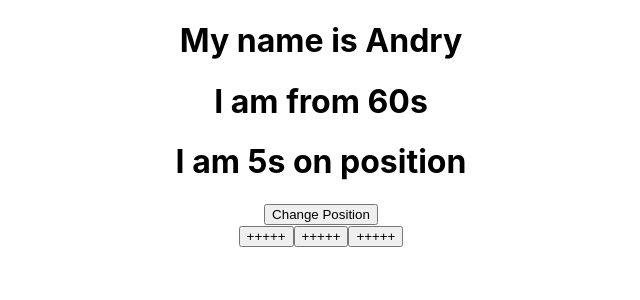
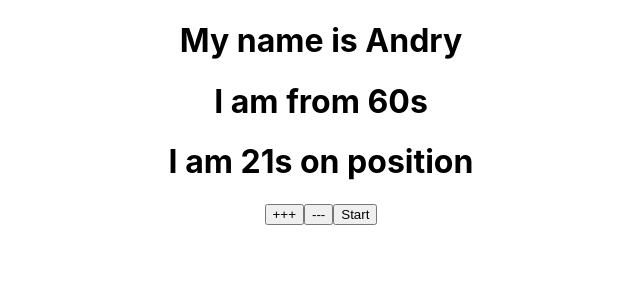
Before and after one commit to AndryFursa/project_1, a React (Create React App) app: page / in a window 1280 px wide. Shown: the top 300 px of the page, without its empty margins (319-959 px from the left). Built offline with nearby package versions, Linux system fonts and the light colour scheme.

Commit message:
states add

```diff
--- a/src/components/Button/Button.js
+++ b/src/components/Button/Button.js
@@ -1,5 +1,5 @@
 function Button() {
-  return <button className="Button">+++++</button>
+  return <button>+++++</button>
 }
 
 export default Button
--- a/src/components/app/App.js
+++ b/src/components/app/App.js
@@ -1,7 +1,6 @@
 import './App.css'
-import Me from '../me/Me'
+import Me from '../Me/Me'
 import Data from '../../data/Data'
-import Button from '../Button/Button'
 
 // function changeTextButton(text) {
 //   const newTextButton = text + '12'
@@ -10,13 +9,11 @@ import Button from '../Button/Button'
 // console.log(changeTextButton)
 
 function App() {
-  const { name, years } = Data
+  const { name, years, textButton } = Data
   return (
     <div className="App">
-      <Me name={name} years={years} />
-      <Button />
-      <Button />
-      <Button />
+      <Me name={name} years={years} textButton={textButton} />
+
       <header className="App-header"></header>
     </div>
   )
--- a/src/components/me/Me.js
+++ b/src/components/me/Me.js
@@ -1,34 +1,32 @@
-import { Component } from 'react'
+import { useState } from 'react'
 
-class Me extends Component {
-  constructor(props) {
-    super(props)
-    this.state = {
-      position: 5,
-      textButton: 'Change Position',
+const Me = ({ name, years }) => {
+  const [position, setPosition] = useState(21)
+  const [textButton, setTextButton] = useState(true)
+
+  function changeTextButton() {
+    setTextButton(!textButton)
   }
+  function changePosition({ i }) {
+    setPosition(position + i)
   }
 
-  changeTextButton = () => {
-    this.setState((state) => ({
-      position: 1 + state.position,
-      textButton: 'Position changed',
-    }))
-    console.log(this.state.position)
-  }
-
-  render() {
-    const { name, years } = this.props
   return (
     <div>
       <h1>My name is {name}</h1>
       <h1>I am from {years}s </h1>
-        <h1>I am {this.state.position}s on position </h1>
-        <button className="Button" onClick={this.changeTextButton}>
-          {this.state.textButton}
+      <h1>I am {position}s on position </h1>
+      <button className="Button" onClick={changePosition} i={1}>
+        +++
+      </button>
+      <button className="Button" onClick={changePosition} i={-1}>
+        ---
+      </button>
+      <button className="Button" onClick={changeTextButton}>
+        {textButton ? 'Start' : 'Go!'}
       </button>
     </div>
   )
 }
-}
+
 export default Me
--- a/src/data/Data.js
+++ b/src/data/Data.js
@@ -3,7 +3,7 @@ const Data = {
   surname: 'Lennon',
   music: 'pop',
   years: '60',
-  //   textButton: 'Click me!',
+  textButton: 'Click me!',
 }
 
 export default Data
```
Lines whose indentation alone changed are shown as unchanged.
